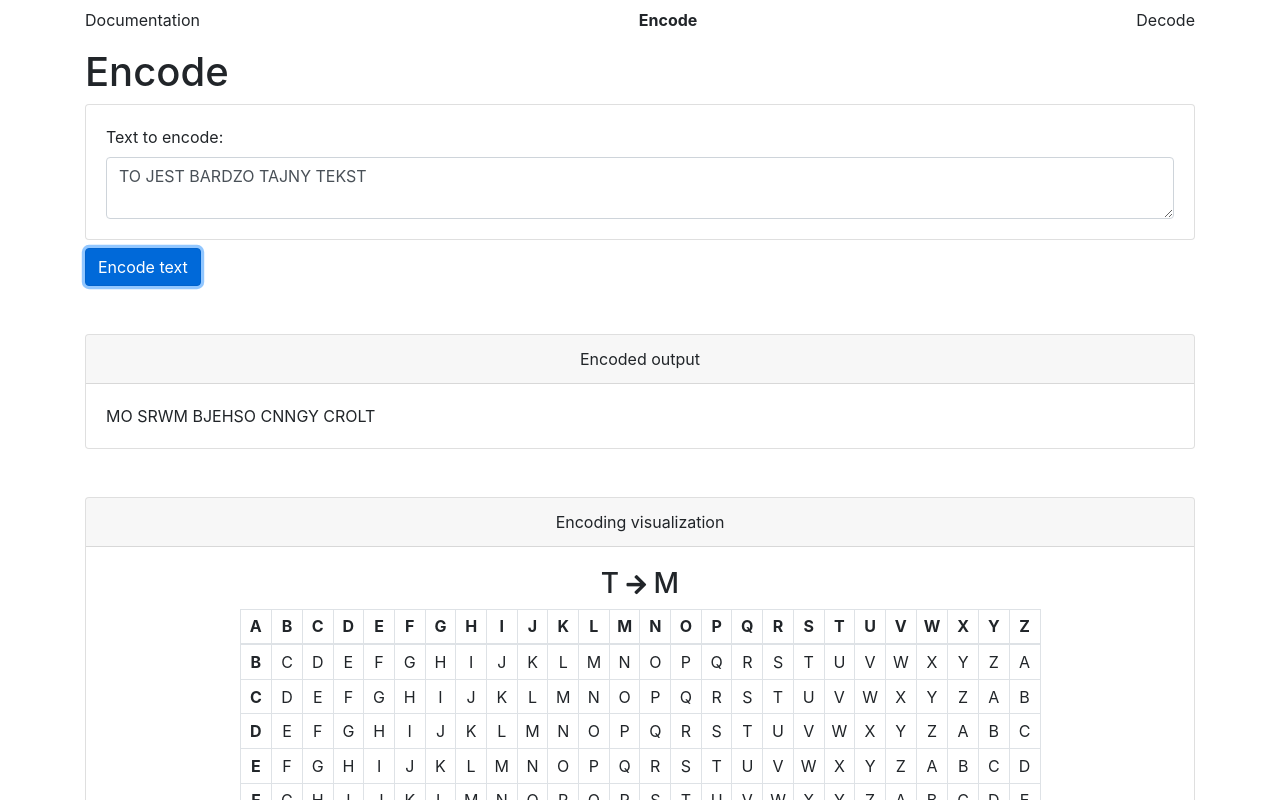
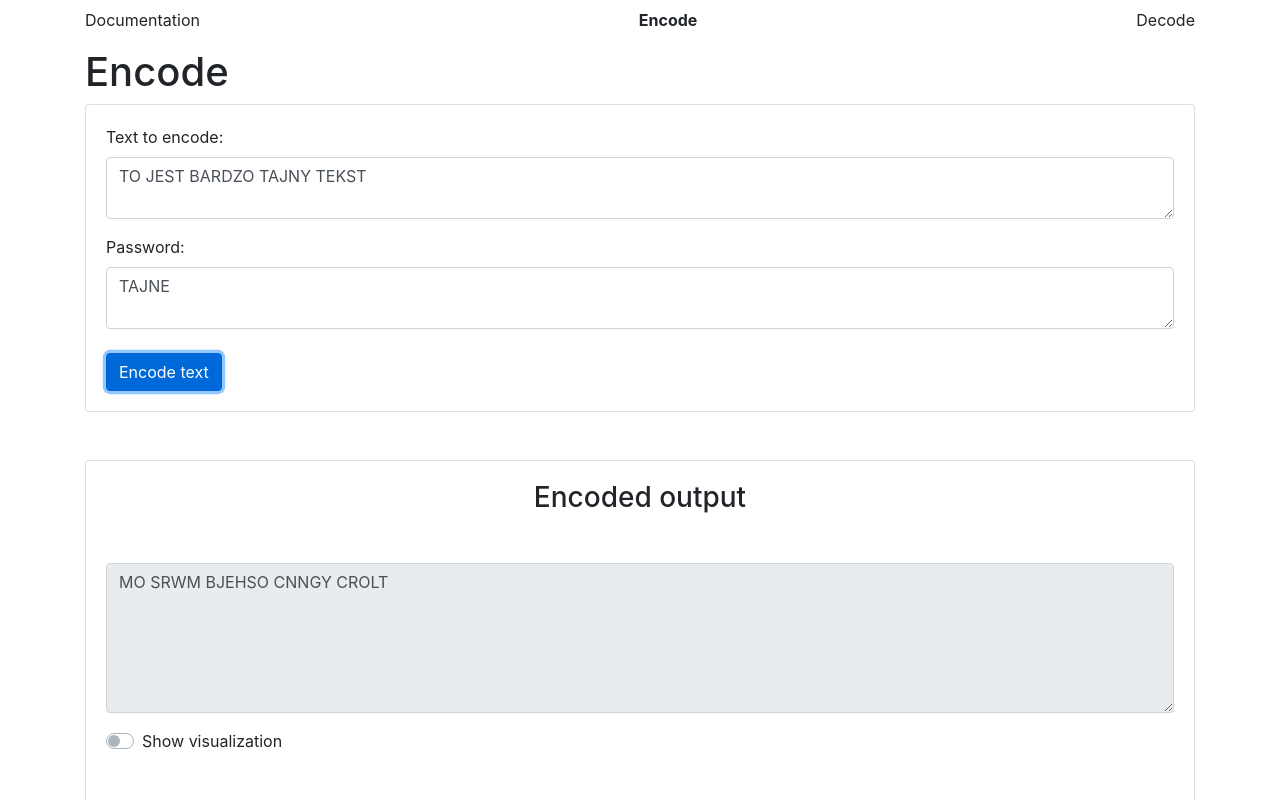
Before and after one commit to musialpatryk/cipher, an Angular app: page /encode in a window 1280 px wide. Both pictures are taken after a click on the button "Encode text". Shown: the top 800 px of the page. Built offline with nearby package versions, Linux system fonts and the light colour scheme.

Commit message:
Add visualization on matrix to encode

```diff
--- a/src/app/components/input/input.component.html
+++ b/src/app/components/input/input.component.html
@@ -1,5 +1,4 @@
-<div class="card">
-  <div class="card-body">
+<div class="form-group">
   <label class="form-label">
     <ng-content></ng-content>
   </label>
@@ -8,4 +7,3 @@
             [formControl]="control">
   </textarea>
 </div>
-</div>
--- a/src/app/components/input/input.component.ts
+++ b/src/app/components/input/input.component.ts
@@ -8,16 +8,17 @@ import {Subject} from 'rxjs';
   templateUrl: './input.component.html'
 })
 export class InputComponent implements OnInit, OnChanges, OnDestroy {
-  control = new FormControl();
+  @Input() removeWhitespaces = false;
   @Input() textInput: string;
   @Output() readonly textInputChange = new EventEmitter<string>();
+  control = new FormControl();
   private destroy$ = new Subject<void>();
 
  ngOnInit(): void {
    this.control.valueChanges
      .pipe(takeUntil(this.destroy$))
      .subscribe((value) => {
-       this.textInputChange.emit(value);
+       this.textInputChange.emit(this.removeWhitespaces ? value.replace(/\s/g, '') : value);
      });
  }
 
--- a/src/app/components/matrix/matrix.component.html
+++ b/src/app/components/matrix/matrix.component.html
@@ -1,19 +1,31 @@
 <div class="my-2 d-flex justify-content-center">
- <table class="w-75 table table-bordered table-sm">
+ <table class="w-75 table table-bordered table-sm table-striped">
    <thead>
       <tr>
-       <th *ngFor="let char of matrix[0]"
-           class="text-center">
+       <th *ngFor="let char of matrix[0];let index = index"
+           class="text-center"
+           [ngClass]="[
+            index === inputCharIndex && !(index === inputCharIndex && keyCharIndex === 0) ? 'bg-danger' : '',
+            index === keyCharIndex && keyCharIndex === 0 && !(index === inputCharIndex && keyCharIndex === 0) ? 'bg-danger' : '',
+            keyCharIndex === 0 && !(index === inputCharIndex && keyCharIndex === 0) ? 'bg-info' : '',
+            index === inputCharIndex && keyCharIndex === 0 ? 'bg-success' : ''
+           ]">
          {{char}}
        </th>
      </tr>
    </thead>
    <tbody>
-     <ng-container *ngFor="let level of matrix;let firstLevel = first">
+     <ng-container *ngFor="let level of matrix;let firstLevel = first;let index = index">
        <tr *ngIf="!firstLevel">
-         <td *ngFor="let char of level;let firstChar = first"
+         <td *ngFor="let char of level;let firstChar = first;let charIndex = index"
              class="text-center"
-             [ngClass]="firstChar ? 'font-weight-bold' : ''">
+             [ngClass]="[
+              firstChar ? 'font-weight-bold' : '',
+              firstChar && index === keyCharIndex ? 'bg-danger' : '',
+              inputCharIndex === charIndex && !(inputCharIndex === charIndex && keyCharIndex === index)  ? 'bg-info' : '',
+              keyCharIndex === index && !(inputCharIndex === charIndex && keyCharIndex === index) ? 'bg-info' : '',
+              inputCharIndex === charIndex && keyCharIndex === index ? 'bg-success' : ''
+             ]">
            {{char}}
          </td>
        </tr>
--- a/src/app/components/matrix/matrix.component.ts
+++ b/src/app/components/matrix/matrix.component.ts
@@ -1,4 +1,4 @@
-import {Component, Input, OnInit} from '@angular/core';
+import {Component, Input, OnChanges, SimpleChanges} from '@angular/core';
 import {ICurrentVisualizationStep} from '../visualization/visualization.component';
 import {IMatrix, VigenereCipherService} from '../../services/vigenere-cipher.service';
 
@@ -7,9 +7,11 @@ import {IMatrix, VigenereCipherService} from '../../services/vigenere-cipher.ser
   templateUrl: './matrix.component.html',
   styleUrls: ['./matrix.component.css']
 })
-export class MatrixComponent implements OnInit {
+export class MatrixComponent implements OnChanges {
   @Input() currentVisualizationStep: ICurrentVisualizationStep;
   matrix: IMatrix;
+  inputCharIndex: number;
+  keyCharIndex: number;
 
   constructor(
     cipher: VigenereCipherService
@@ -17,7 +19,20 @@ export class MatrixComponent implements OnInit {
     this.matrix = cipher.getMatrix();
   }
 
-  ngOnInit(): void {
+  ngOnChanges(changes: SimpleChanges): void {
+    if (changes.currentVisualizationStep) {
+      this.updateCharIndex();
+    }
+  }
+
+  private updateCharIndex(): void {
+    this.inputCharIndex = this.matrix[0].findIndex((char) => {
+      return this.currentVisualizationStep.step.prevChar === char;
+    });
+
+    this.keyCharIndex = this.matrix.findIndex((level) => {
+      return level[0] === this.currentVisualizationStep.step.keyChar;
+    });
   }
 
 }
--- a/src/app/components/output/output.component.html
+++ b/src/app/components/output/output.component.html
@@ -1,8 +1,8 @@
-<div class="card">
-  <div class="card-header text-center">
+<div class="form-group">
+  <h3 class="text-center mb-5">
     <ng-content></ng-content>
-  </div>
-  <div class="card-body">
-    <p class="card-text">{{output}}</p>
+  </h3>
+  <div class="form-floating">
+    <textarea class="form-control" id="floatingTextarea" disabled style="height: 150px">{{output}}</textarea>
   </div>
 </div>
--- a/src/app/components/visualization/visualization.component.html
+++ b/src/app/components/visualization/visualization.component.html
@@ -1,9 +1,9 @@
-<div class="card" *ngIf="visualizationSteps">
-  <div class="card-header text-center">
-    {{header}}
-  </div>
+<div *ngIf="visualizationSteps">
+  <app-matrix [currentVisualizationStep]="currentStep">
+  </app-matrix>
 
-  <div class="card-body">
+  <h3 class="text-center"><small>Key: {{currentStep.step.keyChar}}</small></h3>
+
   <h3 class="text-center">
     {{currentStep.step.prevChar}}
     <small>
@@ -11,9 +11,6 @@
     </small>
     {{currentStep.step.nextChar}}
   </h3>
-
-    <app-matrix [currentVisualizationStep]="currentStep">
-    </app-matrix>
 
   <div class="d-flex justify-content-center mt-3">
     <button class="btn btn-secondary mx-3"
@@ -47,11 +44,3 @@
     </button>
   </div>
 </div>
-
-  <div class="mb-5" *ngIf="visualizationSteps?.length">
-    Steps
-    <ul>
-      <li *ngFor="let step of visualizationSteps">{{step.prevChar}} => {{step.nextChar}}</li>
-    </ul>
-  </div>
-</div>
--- a/src/app/components/visualization/visualization.component.ts
+++ b/src/app/components/visualization/visualization.component.ts
@@ -20,7 +20,7 @@ export class VisualizationComponent implements OnChanges, OnDestroy {
 
   currentlyPlaying = false;
   private stopPlaying$ = new Subject<void>();
-  private sliderTimeout = 500;
+  private sliderTimeout = 1000;
 
   currentStep: ICurrentVisualizationStep;
 
@@ -64,6 +64,10 @@ export class VisualizationComponent implements OnChanges, OnDestroy {
 
   next(): void {
     const index = this.currentStep.index + 1;
+
+    if (index > this.visualizationSteps.length - 1) {
+      return;
+    }
     this.currentStep = {
       step: this.visualizationSteps[index],
       index
@@ -78,7 +82,7 @@ export class VisualizationComponent implements OnChanges, OnDestroy {
   }
 
   private stopPlayingOnLastStep(): void {
-    if (this.currentStep.index !== this.visualizationSteps.length - 2) {
+    if (this.currentStep.index < this.visualizationSteps.length - 2) {
       return;
     }
 
--- a/src/app/services/vigenere-cipher.service.ts
+++ b/src/app/services/vigenere-cipher.service.ts
@@ -4,6 +4,7 @@ export interface IVisualizationStep {
   id: number;
   prevChar: string;
   nextChar: string;
+  keyChar: string;
 }
 
 export type IMatrix = string[][];
@@ -24,7 +25,6 @@ export class VigenereCipherService {
     }
 
     key = this.transformKey(key, value.length);
-
     let keyIndex = 0;
     const encodedValueArray = Array.from(value).map((char) => {
       const encodedChar = this.encodeCharacter(char, key[keyIndex]);
@@ -85,7 +85,7 @@ export class VigenereCipherService {
     });
     const decodedChar = this.matrix[row][0];
 
-    this.registerStep(characterToDecode, decodedChar);
+    this.registerStep(characterToDecode, decodedChar, passwordChar);
     return decodedChar;
   }
 
@@ -98,7 +98,7 @@ export class VigenereCipherService {
     const passwordCharIndex = this.alphabet.findIndex(char => char === passwordChar);
     const encodedChar = this.matrix[characterToEncodeIndex][passwordCharIndex];
 
-    this.registerStep(characterToEncode, encodedChar);
+    this.registerStep(characterToEncode, encodedChar, passwordChar);
 
     return encodedChar;
   }
@@ -147,11 +147,12 @@ export class VigenereCipherService {
     return transformedKey;
   }
 
-  private registerStep(prevChar: string, nextChar: string): void {
+  private registerStep(prevChar: string, nextChar: string, keyChar: string): void {
     this.visualizationSteps.push({
       id: this.visualizationSteps.length,
       prevChar,
-      nextChar
+      nextChar,
+      keyChar
     });
   }
 
--- a/src/app/views/encode/encode.component.html
+++ b/src/app/views/encode/encode.component.html
@@ -1,20 +1,34 @@
 <h1>Encode</h1>
 
-<div class="mb-5">
-  <app-input class="mb-4" [(textInput)]="textToEncode">
+<div class="card mb-5">
+ <div class="card-body">
+   <app-input [(textInput)]="textToEncode">
      Text to encode:
+   </app-input>
+   <app-input [(textInput)]="passwordKey" [removeWhitespaces]="true">
+     Password:
    </app-input>
    <button (click)="encode()" class="btn btn-primary mt-2">
      Encode text
    </button>
  </div>
+</div>
 
-<div class="mb-5" *ngIf="encodedText">
-  <app-output class="mb-4" [output]="encodedText">
+<div class="card mb-5" *ngIf="encodedText">
+ <div class="card-body">
+   <div class="mb-5">
+     <app-output [output]="encodedText">
        Encoded output
      </app-output>
+     <div class="custom-control custom-switch">
+       <input type="checkbox" class="custom-control-input" id="visualize" [formControl]="visualizationControl">
+       <label class="custom-control-label" for="visualize">Show visualization</label>
      </div>
-
-<div class="mb-5">
-  <app-visualization header="Encoding visualization" [visualizationSteps]="visualizationSteps"></app-visualization>
    </div>
+   <app-visualization
+     *ngIf="visualizationControl.value"
+     header="Encoding visualization"
+     [visualizationSteps]="visualizationSteps">
+   </app-visualization>
+ </div>
+</div>
--- a/src/app/views/encode/encode.component.ts
+++ b/src/app/views/encode/encode.component.ts
@@ -1,5 +1,6 @@
 import {Component} from '@angular/core';
 import {IVisualizationStep, VigenereCipherService} from '../../services/vigenere-cipher.service';
+import {FormControl} from '@angular/forms';
 
 
 @Component({
@@ -8,9 +9,11 @@ import {IVisualizationStep, VigenereCipherService} from '../../services/vigenere
 })
 export class EncodeComponent {
   textToEncode = 'TO JEST BARDZO TAJNY TEKST';
+  passwordKey = 'TAJNE';
   encodedText: string;
   visualizationSteps: IVisualizationStep[];
   matrix: string[][];
+  visualizationControl = new FormControl(false);
 
   constructor(
     private cipher: VigenereCipherService
@@ -18,7 +21,7 @@ export class EncodeComponent {
   }
 
   encode(): void {
-    this.encodedText = this.cipher.encode(this.textToEncode, 'TAJNE');
+    this.encodedText = this.cipher.encode(this.textToEncode, this.passwordKey);
     this.visualizationSteps = this.cipher.getVisualizationSteps();
     this.matrix = this.cipher.getMatrix();
   }
--- a/src/app/views/views.module.ts
+++ b/src/app/views/views.module.ts
@@ -8,7 +8,7 @@ import {DecodeModule} from './decode/decode.module';
   imports: [
     CommonModule,
     EncodeModule,
-    DecodeModule
+    DecodeModule,
   ],
   exports: [
     EncodeModule
```
Also changed, not shown: src/app/views/encode/encode.module.ts (+6 -4 lines). Lines whose indentation alone changed are shown as unchanged.
